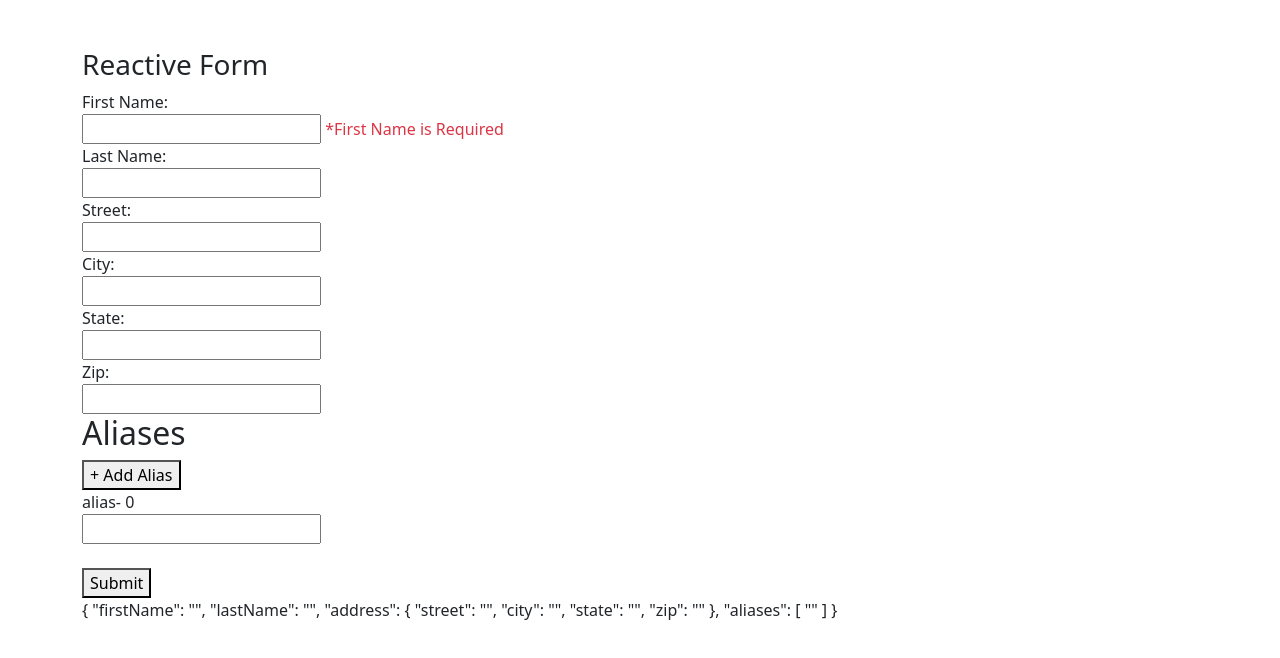
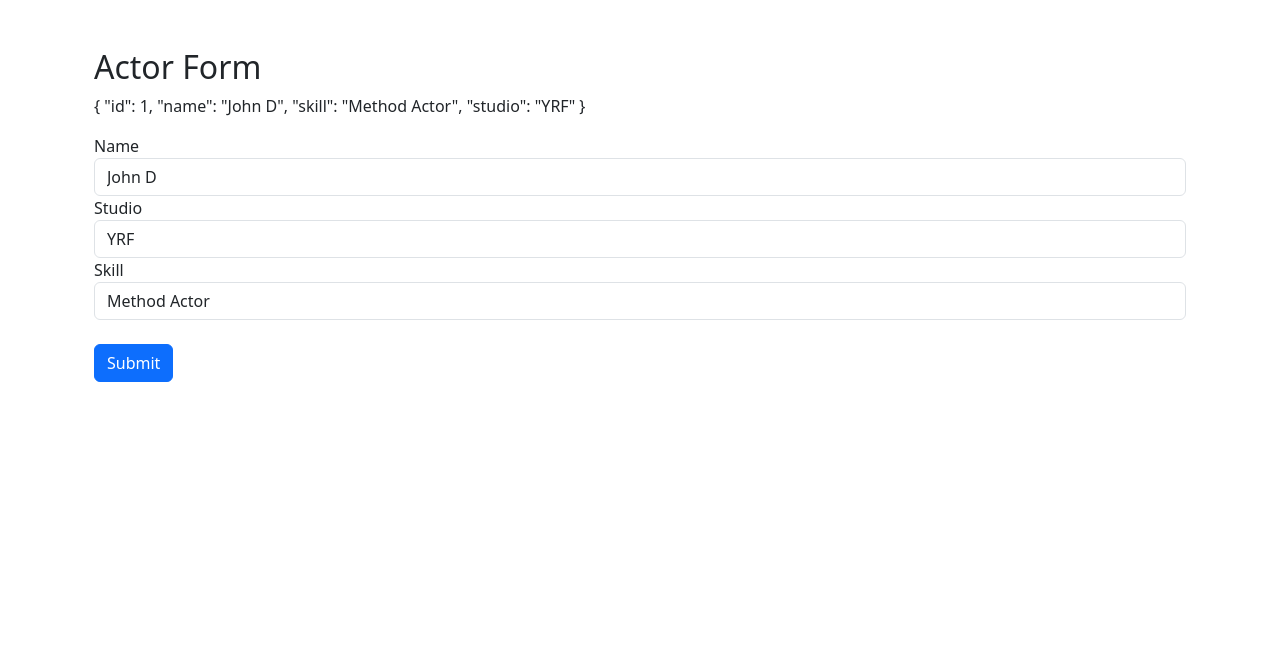
Before and after one commit to Adi15Jadhav/Practice-App, an Angular app: page / in a window 1280 px wide. Shown: the top 658 px of the page. Built offline with nearby package versions, Linux system fonts and the light colour scheme.

Commit message:
Template Form basic

```diff
--- a/src/app/app.component.html
+++ b/src/app/app.component.html
@@ -1,4 +1,4 @@
 <div class="container mt-5">
-  <app-reactive-forms></app-reactive-forms>
-  <!-- <app-template-form></app-template-form> -->
+  <!-- <app-reactive-forms></app-reactive-forms> -->
+  <app-template-form></app-template-form>
 </div>
--- a/src/app/app.component.ts
+++ b/src/app/app.component.ts
@@ -4,7 +4,7 @@ import { TemplateFormComponent } from './template-form/template-form.component';
 
 @Component({
   selector: 'app-root',
-  imports: [ReactiveFormsComponent],
+  imports: [TemplateFormComponent],
   templateUrl: './app.component.html',
   styleUrl: './app.component.css',
 })
--- /dev/null
+++ b/src/app/template-form/actor.ts
@@ -0,0 +1,8 @@
+export class Actor {
+  constructor(
+    public id: number,
+    public name: string,
+    public skill: string,
+    public studio?: string
+  ) {}
+}
--- a/src/app/template-form/template-form.component.html
+++ b/src/app/template-form/template-form.component.html
@@ -1,7 +1,26 @@
-<h3>Favorite Color: (Template Form)</h3>
+<div class="container">
+    <h2>Actor Form</h2>
+    <p>{{model | json}}</p>
+    <form action="" (ngSubmit)="onSubmit()">
+        <div class="form-group">
+            <label for="name">Name</label>
+            <input type="text" class="form-control" id="name" name="name" [(ngModel)]="model.name">
+        </div>
 
-<div>
-    <input type="text" [(ngModel)]="favoriteColor">
+        <div class="form-group">
+            <label for="studio">Studio</label>
+            <input type="text" class="form-control" id="studio" name="studio" [(ngModel)]="model.studio">
+        </div>
+
+        <div class="form-group">
+            <label for="skill">Skill</label>
+            <select name="skill" id="skill" class="form-control" [(ngModel)]="model.skill">
+                @for (skill of skills; track $index) {
+                <option [value]="skill">{{skill}}</option>
+                }
+            </select>
+        </div>
+        <br>
+        <button class="btn btn-primary" type="submit">Submit</button>
+    </form>
 </div>
-
-<p>Favorite Color: {{favoriteColor}}</p>
--- a/src/app/template-form/template-form.component.ts
+++ b/src/app/template-form/template-form.component.ts
@@ -1,12 +1,22 @@
 import { Component } from '@angular/core';
 import { FormsModule } from '@angular/forms';
+import { Actor } from './actor';
+import { JsonPipe } from '@angular/common';
 
 @Component({
   selector: 'app-template-form',
-  imports: [FormsModule],
+  imports: [FormsModule, JsonPipe],
   templateUrl: './template-form.component.html',
   styleUrl: './template-form.component.css',
 })
 export class TemplateFormComponent {
-  favoriteColor: string = '';
+  skills = ['Method Actor', 'Singer', 'Dancer', 'DJ'];
+  submitted = false;
+
+  model = new Actor(1, 'John D', this.skills[0], 'YRF');
+
+  onSubmit() {
+    this.submitted = true;
+    console.log(this.model);
+  }
 }
```
